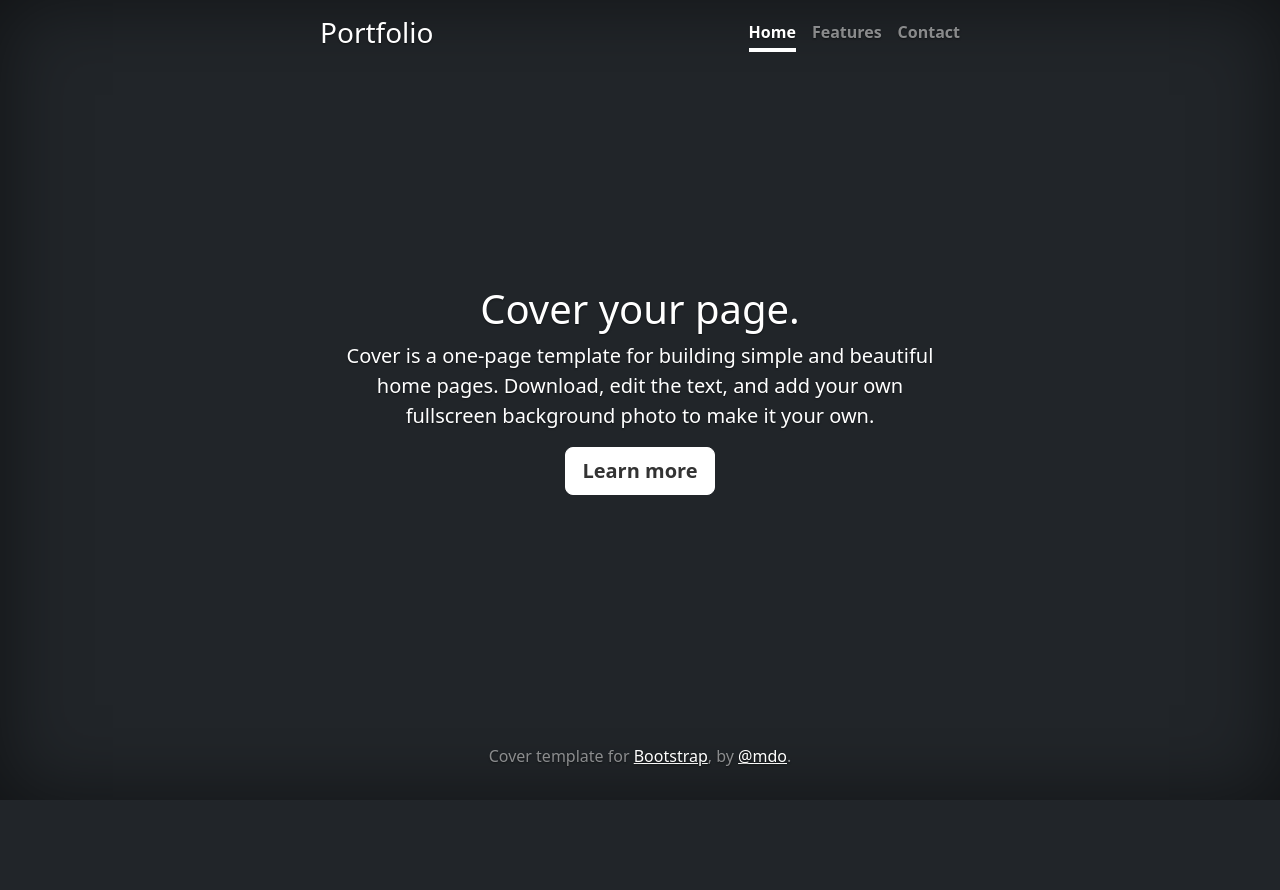
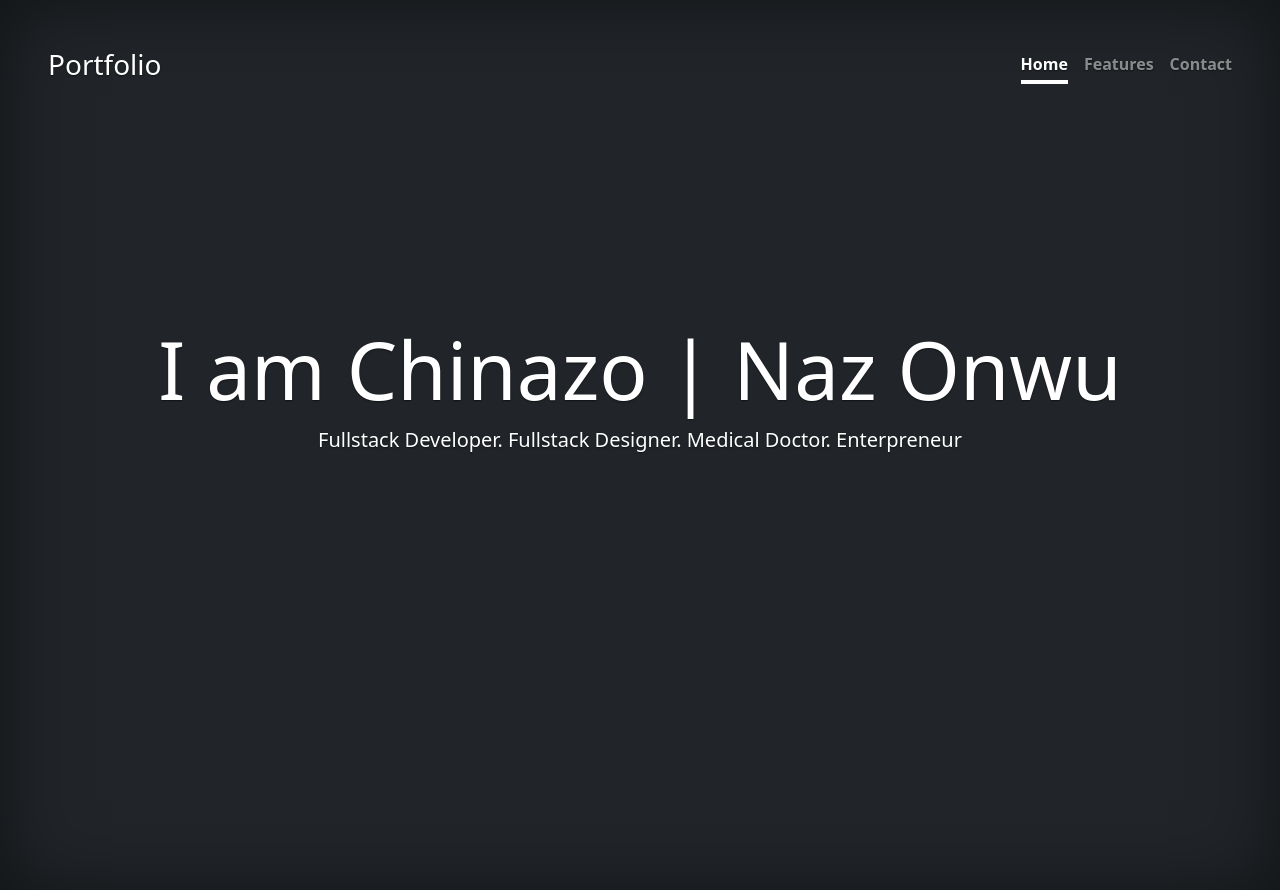
Before and after one commit to ChinazoOnwu/zaio-bootstrap-portfolio, a plain HTML site: page index.html in a window 1280 px wide. Before the commit the page ends 800 px from the top, so only its background shows below. Drawn offline with nearby package versions, Linux system fonts and the light colour scheme.

Commit message:
Made changes to styling

```diff
--- a/index.html
+++ b/index.html
@@ -1,30 +1,19 @@
-<!DOCTYPE html>
+<!doctype html>
 <html lang="en" class="h-100">
   <head>
-    <meta charset="utf-8" />
-    <meta name="viewport" content="width=device-width, initial-scale=1" />
-    <meta name="description" content="" />
-    <meta
-      name="author"
-      content="Mark Otto, Jacob Thornton, and Bootstrap contributors"
-    />
-    <meta name="generator" content="Hugo 0.84.0" />
-    <title>Chinazo Onwu | Portfolio</title>
-    <link
-      href="https://cdn.jsdelivr.net/npm/bootstrap@5.3.3/dist/css/bootstrap.min.css"
-      rel="stylesheet"
-      integrity="sha384-QWTKZyjpPEjISv5WaRU9OFeRpok6YctnYmDr5pNlyT2bRjXh0JMhjY6hW+ALEwIH"
-      crossorigin="anonymous"
-    />
+    <meta charset="utf-8">
+    <meta name="viewport" content="width=device-width, initial-scale=1">
+    <meta name="description" content="">
+    <meta name="author" content="Mark Otto, Jacob Thornton, and Bootstrap contributors">
+    <meta name="generator" content="Hugo 0.84.0">
+    <title>Portfolio | Akhil Boddu</title>
 
-    <link
-      rel="canonical"
-      href="https://getbootstrap.com/docs/5.0/examples/cover/"
-    />
+    <link rel="canonical" href="https://getbootstrap.com/docs/5.0/examples/cover/">
+
+
 
     <!-- Bootstrap core CSS -->
-    <link href="../assets/dist/css/bootstrap.min.css" rel="stylesheet" />
-
+<link href="https://cdn.jsdelivr.net/npm/bootstrap@5.0.2/dist/css/bootstrap.min.css" rel="stylesheet" integrity="sha384-EVSTQN3/azprG1Anm3QDgpJLIm9Nao0Yz1ztcQTwFspd3yD65VohhpuuCOmLASjC" crossorigin="anonymous">
     <style>
       .bd-placeholder-img {
         font-size: 1.125rem;
@@ -41,12 +30,13 @@
       }
     </style>
 
+
     <!-- Custom styles for this template -->
-    <link href="style.css" rel="stylesheet" />
+    <link href="style.css" rel="stylesheet">
   </head>
-  <body class="d-flex h-100 text-center text-white bg-dark">
-    <div class="cover-container d-flex w-100 h-100 p-3 mx-auto flex-column">
-      <header class="mb-auto">
+  <body class="bg-dark">
+
+  <header class="p-5 text-white">
     <div>
       <h3 class="float-md-start mb-0">Portfolio</h3>
       <nav class="nav nav-masthead justify-content-center float-md-end">
@@ -57,29 +47,15 @@
     </div>
   </header>
 
-      <main class="px-3">
-        <h1>Cover your page.</h1>
-        <p class="lead">
-          Cover is a one-page template for building simple and beautiful home
-          pages. Download, edit the text, and add your own fullscreen background
-          photo to make it your own.
-        </p>
-        <p class="lead">
-          <a
-            href="#"
-            class="btn btn-lg btn-secondary fw-bold border-white bg-white"
-            >Learn more</a
-          >
-        </p>
+<div class="banner-wrap vh-100 vw-100 text-white">
+  <main class="d-flex flex-column align-items-center justify-content-center h-75 text-center">
+    <h1 class="display-1">I am Chinazo | Naz Onwu</h1>
+    <p class="lead">Fullstack Developer. Fullstack Designer. Medical Doctor. Enterpreneur</p>
   </main>
+</div>
 
-      <footer class="mt-auto text-white-50">
-        <p>
-          Cover template for
-          <a href="https://getbootstrap.com/" class="text-white">Bootstrap</a>,
-          by <a href="https://twitter.com/mdo" class="text-white">@mdo</a>.
-        </p>
-      </footer>
-    </div>
+
+
+
   </body>
 </html>
```
Lines whose indentation alone changed are shown as unchanged.
